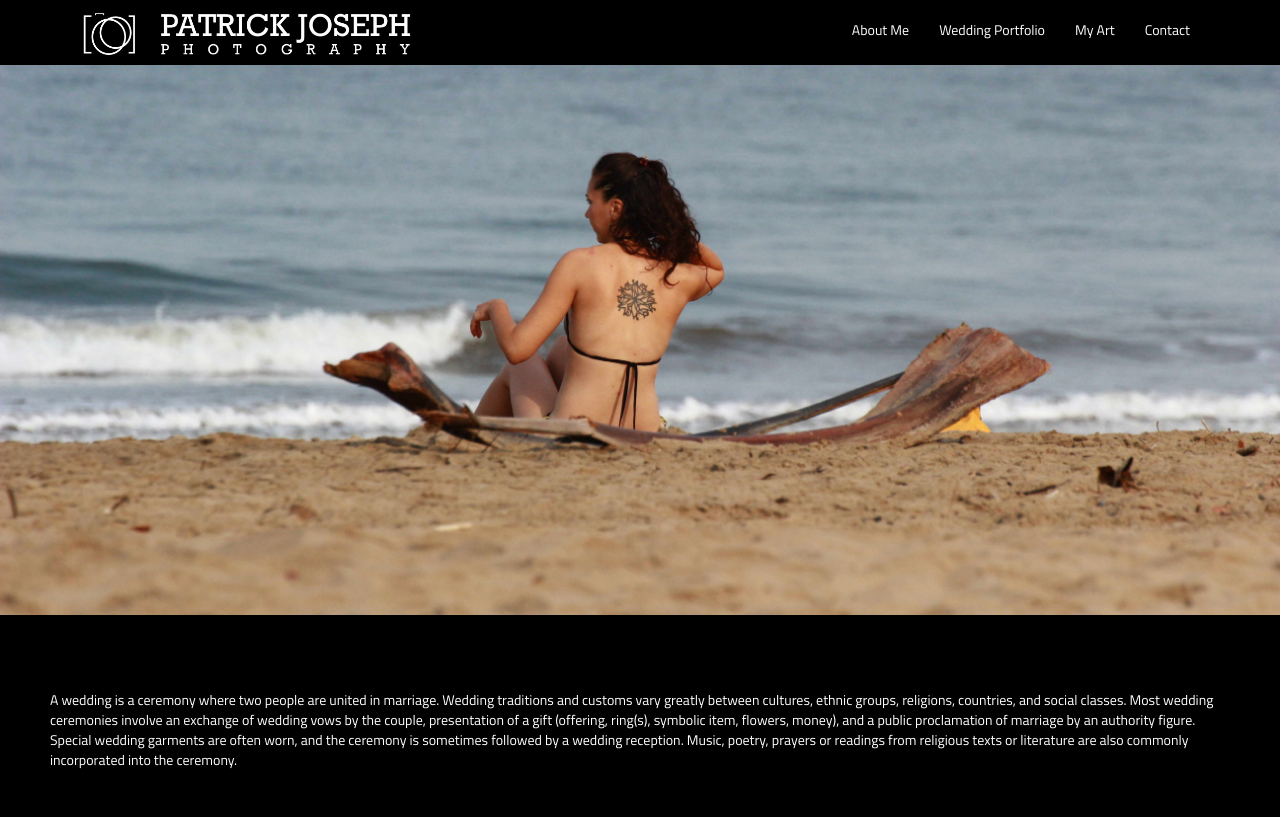
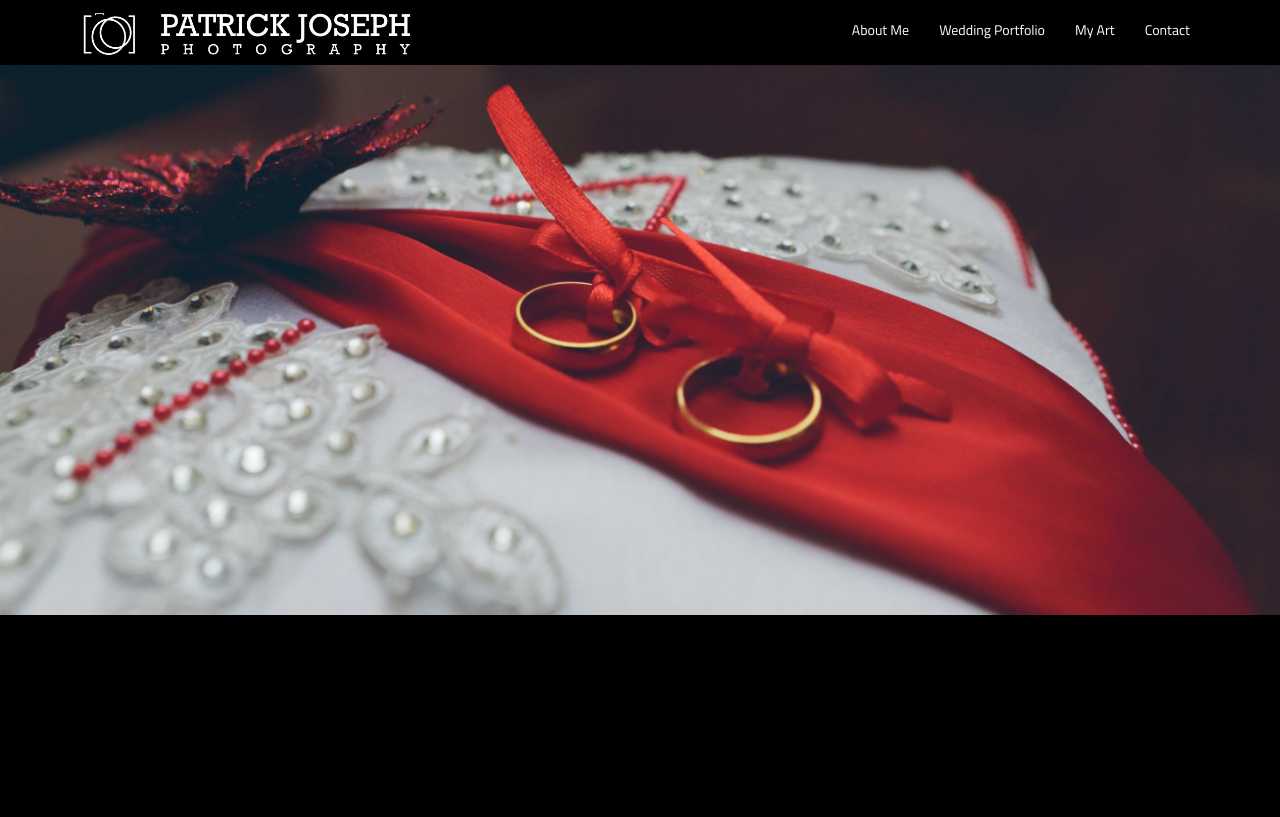
Before and after one commit to adikrishnan/pjfotographie, a Flask app: page / in a window 1280 px wide. Shown: the top 817 px of the page. After the commit the page ends 615 px from the top, so only its background shows below. Run offline with Flask 2, Linux system fonts and the light colour scheme.

Commit message:
changed cover photo

```diff
--- a/pjfotographie/static/css/home.css
+++ b/pjfotographie/static/css/home.css
@@ -5,11 +5,3 @@
     background: url('/static/images/cover.jpg') center center no-repeat;
     background-size: cover;
 }
-#wedding{
-    background: url('/static/images/cover2.jpg') center center no-repeat;
-    background-size: cover;
-}
-#pre-wedding{
-    background: url('/static/images/cover1.jpg') center center no-repeat;
-    background-size: cover;
-}
--- a/pjfotographie/templates/home.html
+++ b/pjfotographie/templates/home.html
@@ -9,15 +9,6 @@
     <article class="uk-article uk-text-contrast">
       <p class="photo-section" id="home"></p>
     </article>
-    <article class="uk-article uk-text-contrast uk-margin">
-      <p class="uk-align-center uk-margin-large-left uk-margin-large-right uk-margin-large-bottom uk-margin-large-top">A wedding is a ceremony where two people are united in marriage. Wedding traditions and customs vary greatly between cultures, ethnic groups, religions, countries, and social classes. Most wedding ceremonies involve an exchange of wedding vows by the couple, presentation of a gift (offering, ring(s), symbolic item, flowers, money), and a public proclamation of marriage by an authority figure. Special wedding garments are often worn, and the ceremony is sometimes followed by a wedding reception. Music, poetry, prayers or readings from religious texts or literature are also commonly incorporated into the ceremony.</p>
-      <p class="photo-section" id="wedding"></p>
-    </article>
-    <article class="uk-article uk-text-contrast">
-      <p class="uk-align-center uk-margin-large-left uk-margin-large-right uk-margin-large-bottom uk-margin-large-top">An engagement, betrothal, or fiancer is a promise to wed, and also the period of time between a marriage proposal and a marriage. During this period, a couple is said to be betrothed, "intended", affianced, engaged to be married, or simply engaged. Future brides and grooms may be called the betrothed, a wife-to-be or husband-to-be, fiancée or fiancé, respectively (from the French word fiancer). The duration of the courtship varies vastly, and is largely dependent on cultural norms or upon the agreement of the parties involved.<br><br>
-      Long engagements were once common in formal arranged marriages, and it was not uncommon for parents betrothing children to arrange marriages many years before the engaged couple were old enough.</p>
-      <p class="photo-section" id="pre-wedding"></p>
-    </article>
   </div>
 </div>
 {% endblock %}
```
Also changed, not shown: pjfotographie/static/images/cover.jpg.
